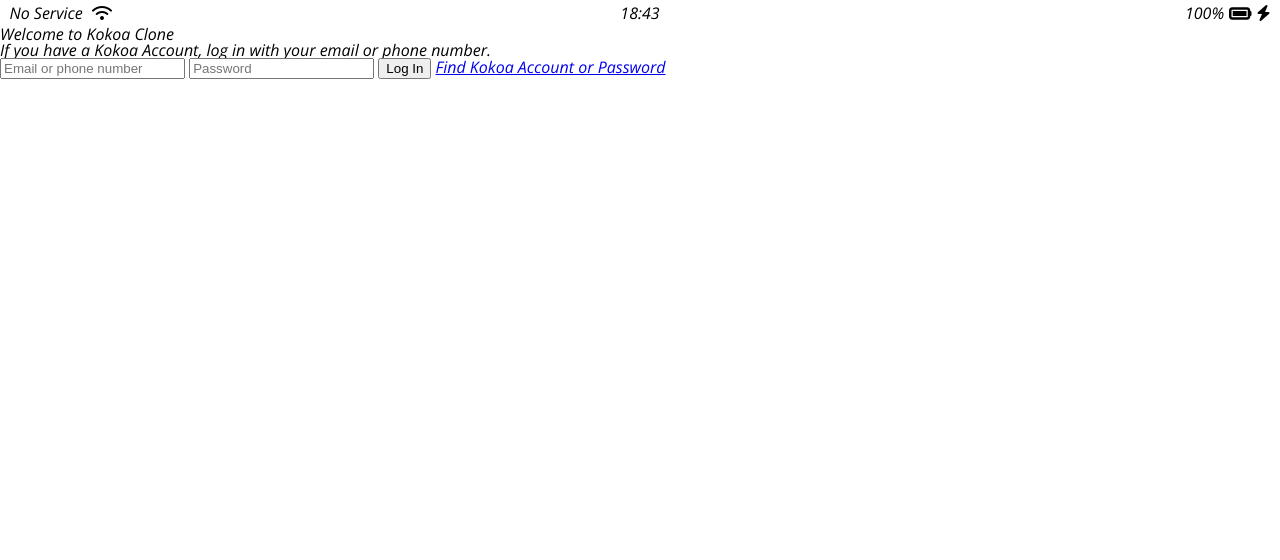
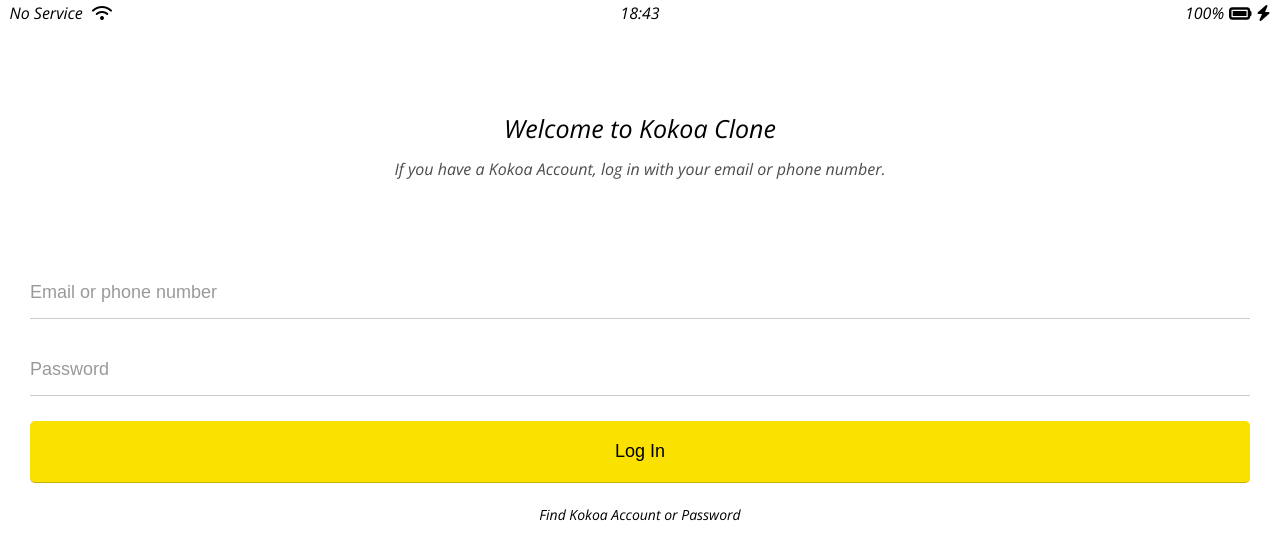
Before and after one commit to kimgang0821/kokoaclone2021, a plain HTML site: page index.html in a window 1280 px wide. Drawn offline with nearby package versions, Linux system fonts and the light colour scheme.

Commit message:
Kokoa-clone ver3

```diff
--- a/css/reset.css
+++ b/css/reset.css
@@ -122,3 +122,6 @@ table {
   border-collapse: collapse;
   border-spacing: 0;
 }
+input:focus {
+  outline: none;
+}
--- a/css/styles.css
+++ b/css/styles.css
@@ -1,6 +1,55 @@
 @import url("https://fonts.googleapis.com/css2?family=Open+Sans:ital,wght@1,400;1,600&family=Pacifico&display=swap");
 @import "reset.css";
 @import "status-bar.css";
+@import "variables.css";
 body {
   font-family: "Open Sans", sans-serif;
 }
+.welcome-header {
+  margin: 90px 0px;
+  text-align: center;
+  display: flex;
+  flex-direction: column;
+  align-items: center;
+}
+.welcome-header__title {
+  margin-bottom: 20px;
+  font-size: 25px;
+}
+.welcome-header__text {
+  width: 60%;
+  opacity: 0.7;
+}
+#login-form {
+  display: flex;
+  flex-direction: column;
+  margin: 0px 30px;
+}
+#login-form input {
+  padding: 15px 0px;
+  border: none;
+  font-size: 18px;
+  margin-bottom: 25px;
+}
+#login-form input:not([type="submit]"]) {
+  border-bottom: 1px solid rgba(0, 0, 0, 0.2);
+  transition: border-color 0.3s ease-in-out;
+}
+#login-form input::placeholder {
+  color: rgba(0, 0, 0, 0.4);
+}
+#login-form input:focus {
+  border-color: var(--yellow);
+}
+#login-form input[type="submit"] {
+  background-color: var(--yellow);
+  cursor: pointer;
+  padding: 20px 0px;
+  border-radius: 5px;
+}
+#login-form a {
+  text-align: center;
+  text-decoration: none;
+  color: inherit;
+  font-size: 14px;
+}
--- /dev/null
+++ b/css/variables.css
@@ -0,0 +1,3 @@
+:root {
+  --yellow: #fae100;
+}
```
